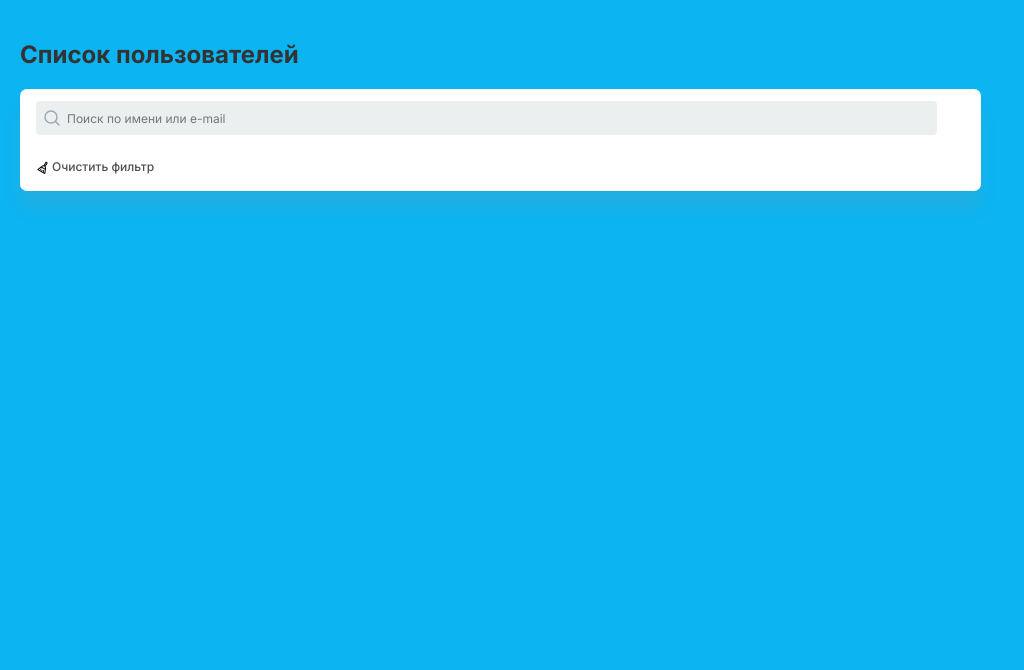
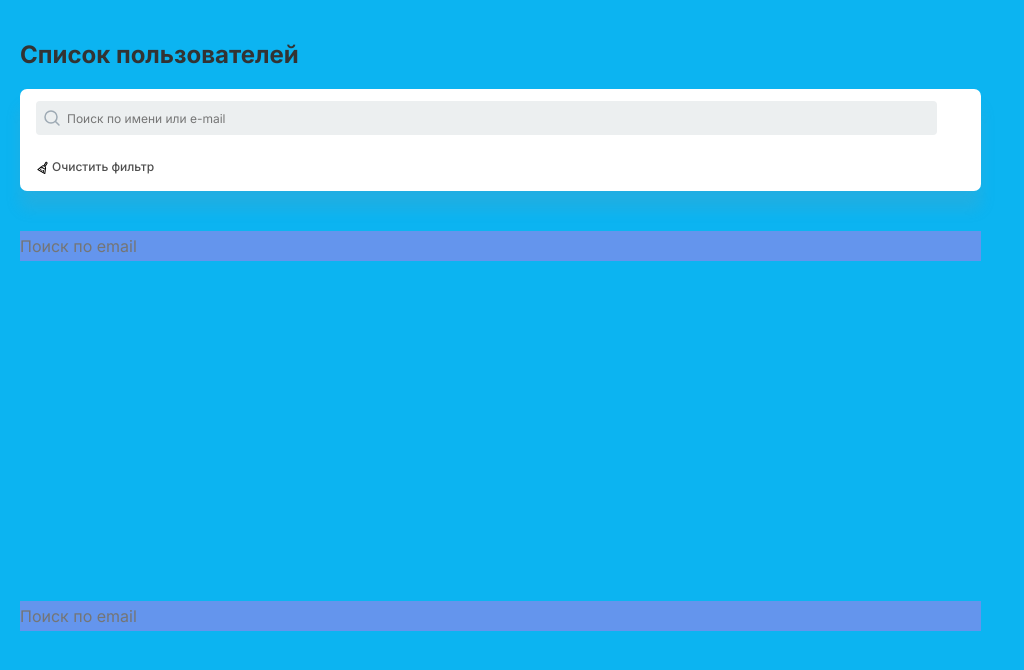
Before and after one commit to mujlax/lab_test, a website: page src/html/index.html in a window 1280 px wide. Shown: the whole page, without its empty margins (0-1024 px from the left). Drawn offline with nearby package versions, Linux system fonts and the light colour scheme; files that its build step writes are made by us from their sources; files whose address does not match are found by name.

Commit message:
test_block

```diff
--- a/src/html/index.html
+++ b/src/html/index.html
@@ -20,10 +20,10 @@
                 <a href="#" class="reset__users">Очистить фильтр</a>
             </div>
 
-            <!-- <div class="test">
+            <div class="test">
                 <input type="text" placeholder="Поиск по email" class="test2">
                 <input type="text" placeholder="Поиск по email" class="test2">
-            </div> -->
+            </div>
         </div>
 
 
```
